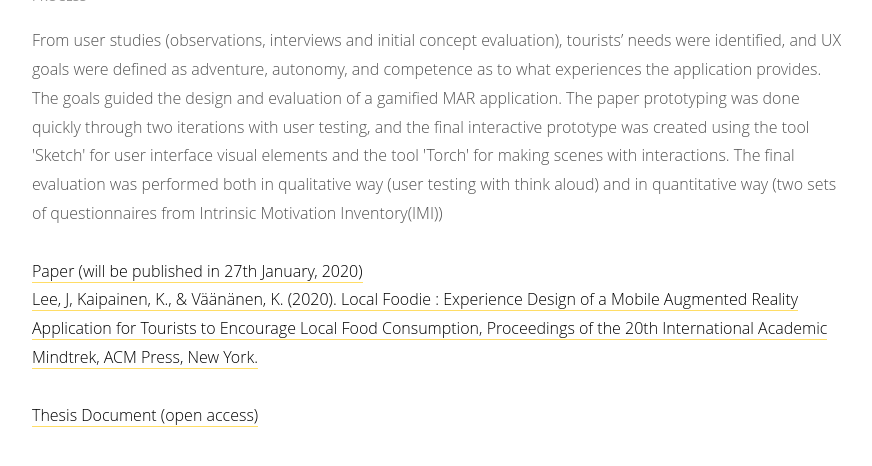
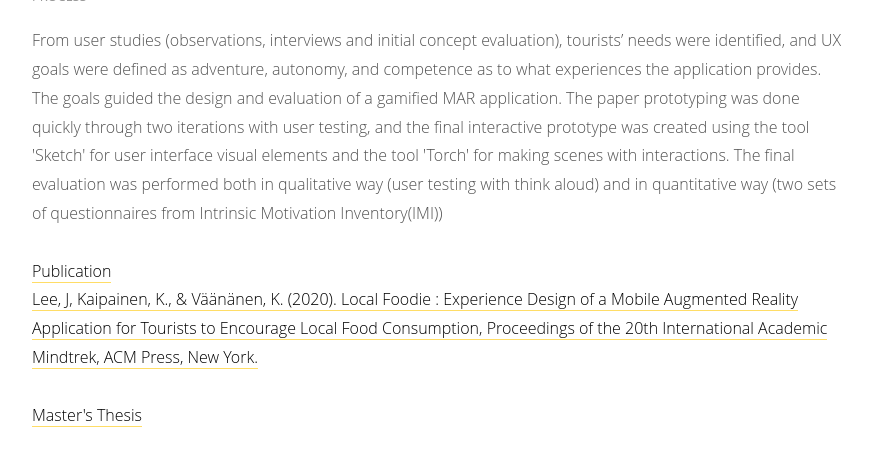
Before and after one commit to ljeun/portfolio_back, a Jekyll site: the page built from _posts/2019-06-01-masters-thesis.markdown, in a window 1280 px wide and 900 px high, scrolled down 1757 px, cut to the strip 0-508 px from the top of the window. Shown: the top 466 px of the strip, without its empty margins (198-1070 px from the left). Built offline with Jekyll 4.4.1, drawn with Linux system fonts in a browser that asks for light colours.

Commit message:
edit texts

```diff
--- a/_posts/2019-06-01-masters-thesis.markdown
+++ b/_posts/2019-06-01-masters-thesis.markdown
@@ -13,7 +13,7 @@ content_1: Travelers are not familiar with local food and ingredients in new pla
 section_2: Augmented Reaility and Gamification
 content_2: Augmented Reality (AR) and gamification can derive a possibility to support travelers to consume local food. The benefits of MAR and gamification were explored through the design and evaluation of a gamified MAR application prototype to encourage travelers’ local food consumption. The application recognizes the real food through an AR mobile screen and displays basic food information with name/ingredient and 'food miles' which refers to how far the main ingredients come from the distance. Besides, gamification was applied for the users’ actions as collecting the food/ingredients and assigning levels according to how much local food a user consumed.
 section_3: Process
-content_3: From user studies (observations, interviews and initial concept evaluation), tourists’ needs were identified, and UX goals were defined as adventure, autonomy, and competence as to what experiences the application provides. The goals guided the design and evaluation of a gamified MAR application. The paper prototyping was done quickly through two iterations with user testing, and the final interactive prototype was created using the tool 'Sketch' for user interface visual elements and the tool 'Torch' for making scenes with interactions. The final evaluation was performed both in qualitative way (user testing with think aloud) and in quantitative way (two sets of questionnaires from Intrinsic Motivation Inventory(IMI)) <br/><br/> <a href="https://doi.org/10.1145/3377290.3377298" class="link"> Paper (will be published in 27th January, 2020)<br/> Lee, J, Kaipainen, K., & Väänänen, K. (2020). Local Foodie &#58; Experience Design of a Mobile Augmented Reality Application for Tourists to Encourage Local Food Consumption, Proceedings of the 20th International Academic Mindtrek, ACM Press, New York.</a><br/><br/> <a href="https://trepo.tuni.fi/handle/123456789/27605" class="link">Thesis Document (open access)</a>
+content_3: From user studies (observations, interviews and initial concept evaluation), tourists’ needs were identified, and UX goals were defined as adventure, autonomy, and competence as to what experiences the application provides. The goals guided the design and evaluation of a gamified MAR application. The paper prototyping was done quickly through two iterations with user testing, and the final interactive prototype was created using the tool 'Sketch' for user interface visual elements and the tool 'Torch' for making scenes with interactions. The final evaluation was performed both in qualitative way (user testing with think aloud) and in quantitative way (two sets of questionnaires from Intrinsic Motivation Inventory(IMI)) <br/><br/> <a href="https://doi.org/10.1145/3377290.3377298" class="link">Publication<br/> Lee, J, Kaipainen, K., & Väänänen, K. (2020). Local Foodie &#58; Experience Design of a Mobile Augmented Reality Application for Tourists to Encourage Local Food Consumption, Proceedings of the 20th International Academic Mindtrek, ACM Press, New York.</a><br/><br/> <a href="https://trepo.tuni.fi/handle/123456789/27605" class="link">Master's Thesis</a>
 image_main: /img/works/masterthesis/main.png
 image_main_detail: /img/works/masterthesis/main_detail.png
 #image_main: /img/works/masterthesis/demo.gif
```
